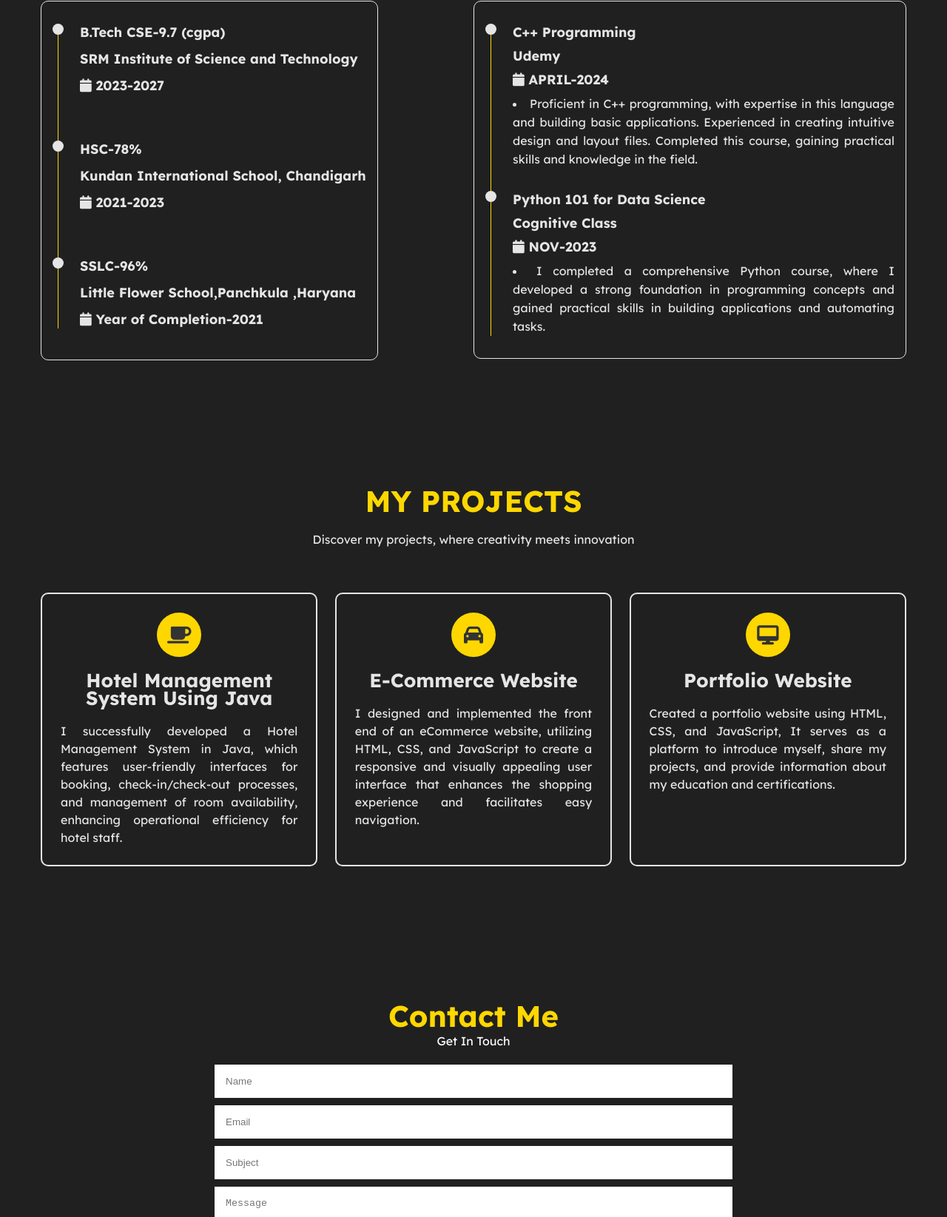
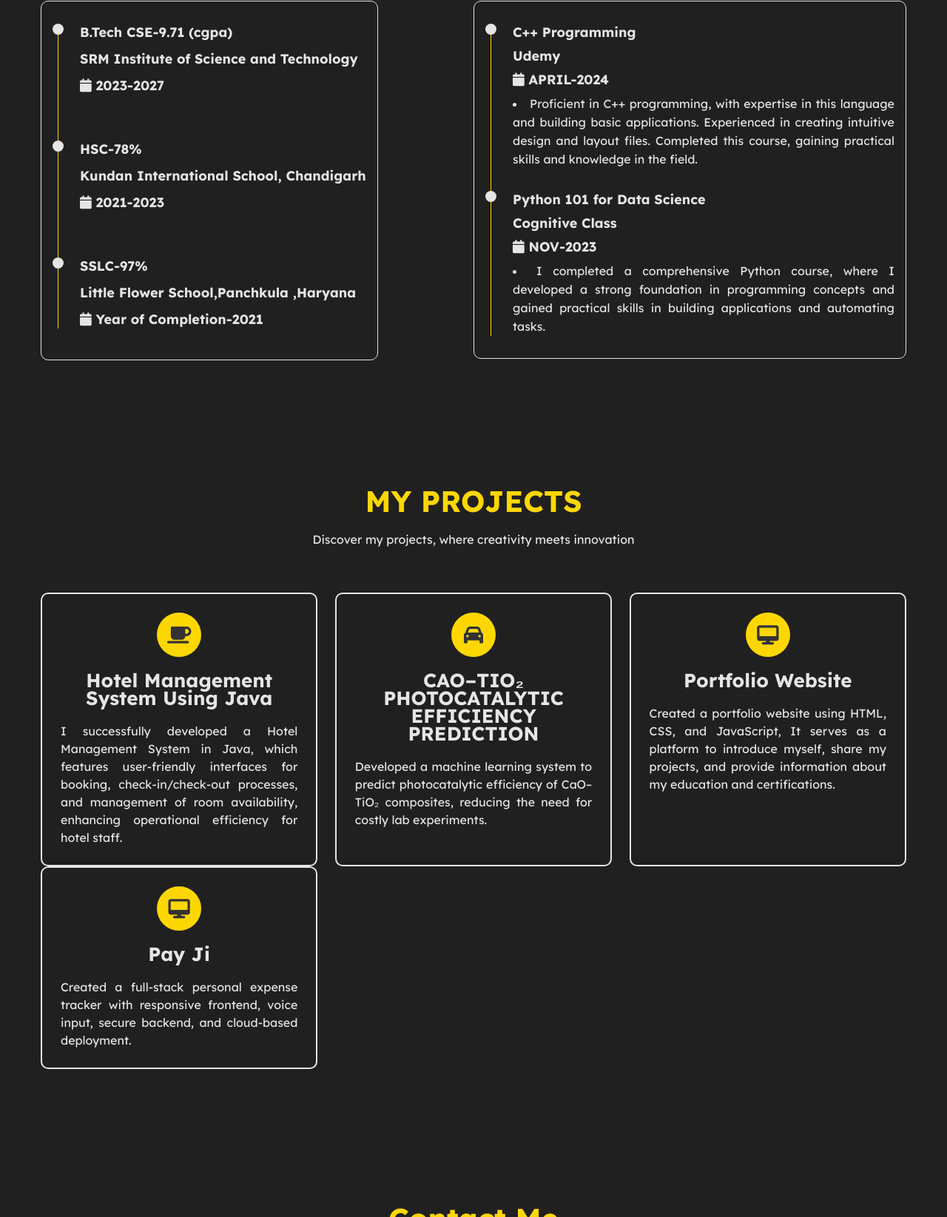
Before and after one commit to Dhriti-Sharma/Official-Portfolio, a plain HTML site: page index.html in a window 1280 px wide. Shown: the part 1140-2785 px from the top of the page at 74% size. Drawn offline with nearby package versions, Linux system fonts and the light colour scheme.

Commit message:
Revise portfolio details and add new projects
Updated personal information and added new projects.

```diff
--- a/index.html
+++ b/index.html
@@ -72,7 +72,7 @@
                 <div class="about-content">
                     <h4>About Me</h4>
                     <ul>
-                      <li>I am currently pursuing my second year Bachelor's Degree in Computer Science Engineering.I have built a solid foundation in software development, particularly in areas such as Java, SQL, Git, and GitHub.</li>
+                      <li>I am currently pursuing my third year Bachelor's Degree in Computer Science Engineering.I have built a solid foundation in software development, particularly in areas such as Java, SQL, Git, and GitHub.</li>
                       <li> My expertise in these areas allows me to approach projects with confidence and deliver high-quality results.I have a strong belief in the value of continuous learning and staying adaptable in the ever-evolving world of software engineering.</li>
                       <li> I actively seek out opportunities to expand my knowledge and skills, embracing new technologies and approaches.Feel free to explore my work and get in touch if you have any questions or opportunities to collaborate. </li>
                     </ul>
@@ -81,7 +81,7 @@
                 <div class="about-skills">
                     <ul>
                         <li>Name:Dhriti</li>
-                        <li>Age:18</li>
+                        <li>Age:19</li>
                         <li>From:India</li>
                         <li>Email:dhriti226@gmail.com</li>
                         <li>Availabiltiy:Fulltime</li>
@@ -107,7 +107,7 @@
                                 <div class="timeline-item">
                                     <div class="circle-dot"></div>
                                     <h3 class="timeline-title">
-                                        B.Tech CSE-9.7 (cgpa)
+                                        B.Tech CSE-9.71 (cgpa)
                                     </h3>
                                     <h4 class="timeline-title">SRM Institute of Science and Technology</h4>
                                     <h4 class="timeline-title">
@@ -127,7 +127,7 @@
                                 <div class="timeline-item">
                                     <div class="circle-dot"></div>
                                     <h3 class="timeline-title">
-                                        SSLC-96%
+                                        SSLC-97%
                                     </h3>
                                     <h4 class="timeline-title"> Little Flower School,Panchkula ,Haryana</h4>
                                     <h4 class="timeline-title">
@@ -195,14 +195,22 @@
                  <!-- 2nd Project -->
                  <div class="project">
                     <i class="fa fa-car"></i>
-                    <h4>E-Commerce Website</h4>
-                    <p>I designed and implemented the front end of an eCommerce website, utilizing HTML, CSS, and JavaScript to create a responsive and visually appealing user interface that enhances the shopping experience and facilitates easy navigation.</p>
+                    <h4>CAO–TIO₂ PHOTOCATALYTIC EFFICIENCY PREDICTION</h4>
+                    <p>Developed a machine learning system to predict photocatalytic efficiency of CaO–TiO₂ composites, reducing the need for costly lab experiments.</p>
                 </div>
                 <!-- 3rd Project -->
                 <div class="project">
                     <i class="fa fa-desktop"></i>
                     <h4>Portfolio Website</h4>
                     <p>Created a portfolio website using HTML, CSS, and JavaScript, It serves as a platform to introduce myself, share my projects, and provide information about my  education and certifications.</p>
+                </div>
+
+
+                 <div class="project">
+                    <i class="fa fa-desktop"></i>
+                    <h4>Pay Ji</h4>
+                    <p>Created a full-stack personal expense tracker with responsive frontend, voice input, secure backend, and cloud-based deployment.
+</p>
                 </div>
 
             </div>
@@ -243,4 +251,5 @@
    </footer>
 
 </body>
+
 </html>
```
